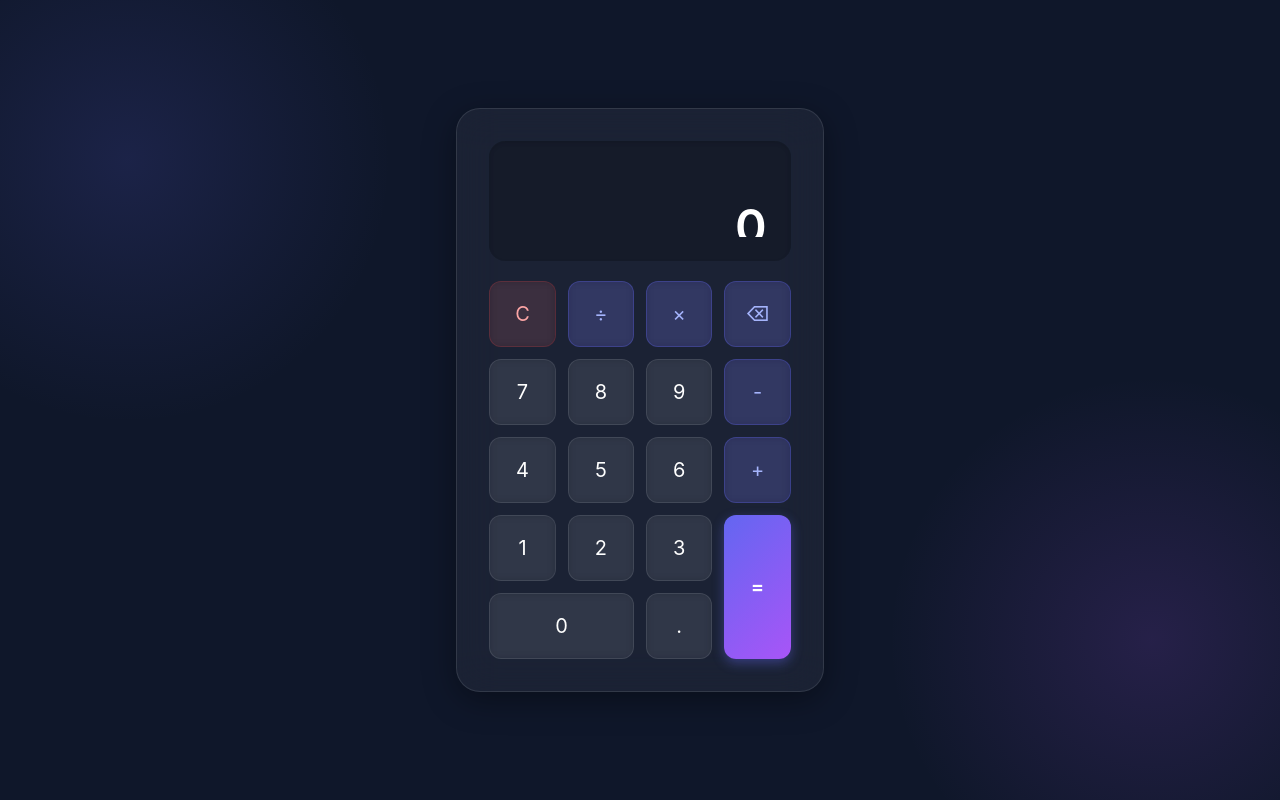
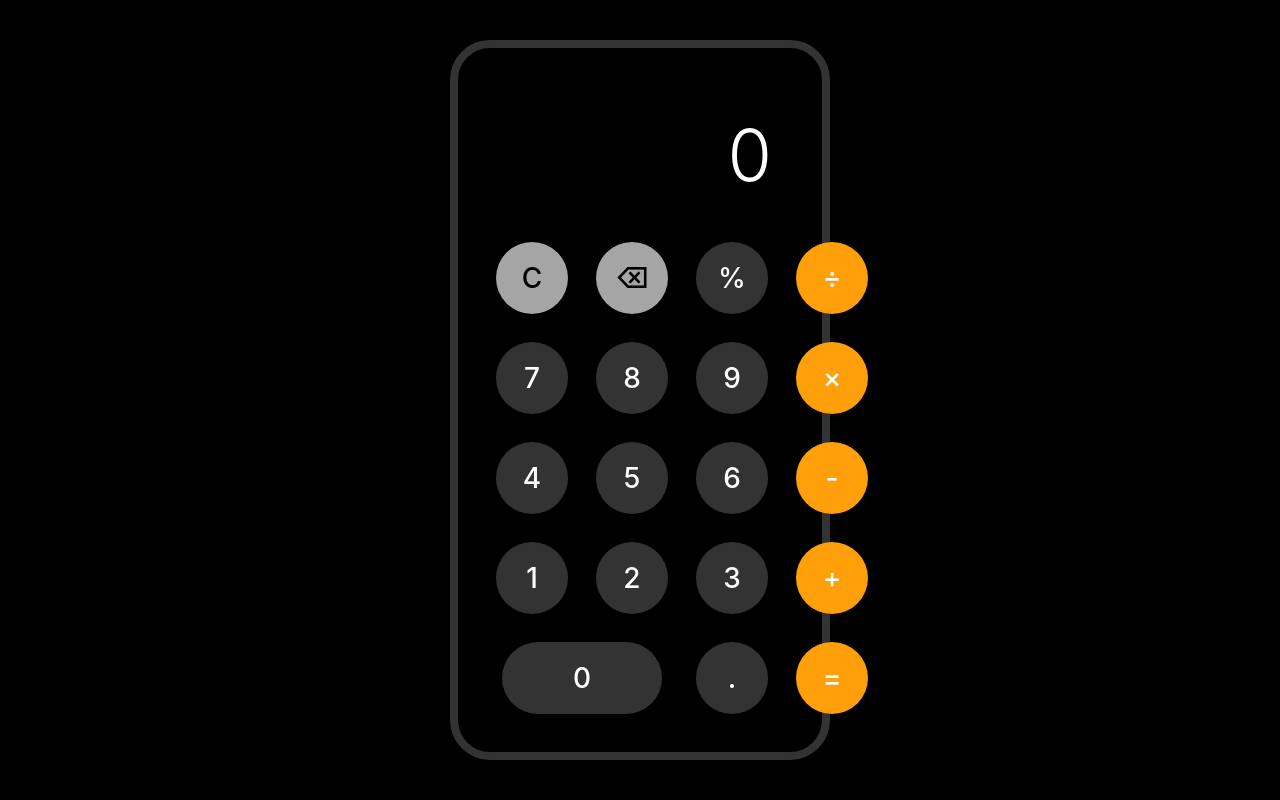
Before and after one commit to tonymat/my_calculator, a React (Vite) app: page / in a window 1280 px wide. Built offline with nearby package versions, Linux system fonts and the light colour scheme.

Commit message:
Update UI to MIUI style

```diff
--- a/src/components/Calculator.jsx
+++ b/src/components/Calculator.jsx
@@ -17,6 +17,14 @@ const Calculator = () => {
 
         if (value === '⌫') {
             setCurrent(current.slice(0, -1));
+            return;
+        }
+
+        if (value === '%') {
+            // Simple percent logic: divide by 100
+            if (current) {
+                setCurrent((parseFloat(current) / 100).toString());
+            }
             return;
         }
 
@@ -76,14 +84,18 @@ const Calculator = () => {
 
     return (
         <div style={{
-            background: 'var(--glass-bg)',
-            backdropFilter: 'blur(20px)',
-            border: '1px solid var(--glass-border)',
-            borderRadius: '24px',
-            padding: '32px',
+            background: '#000',
+            borderRadius: '40px',
+            padding: '20px',
             width: '100%',
-            maxWidth: '400px',
-            boxShadow: 'var(--glass-shadow)',
+            maxWidth: '380px',
+            boxShadow: '0 20px 50px rgba(0,0,0,0.5)',
+            display: 'flex',
+            flexDirection: 'column',
+            justifyContent: 'flex-end',
+            height: '800px', // Fixed height to simulate phone screen
+            maxHeight: '90vh',
+            border: '8px solid #333' // Bezel
         }}>
             <Display previous={previous + (operation ? ` ${operation}` : '')} current={current} />
             <Keypad onButtonClick={handleButtonClick} />
--- a/src/components/Display.jsx
+++ b/src/components/Display.jsx
@@ -3,22 +3,20 @@ import React from 'react';
 const Display = ({ previous, current }) => {
     return (
         <div style={{
-            background: 'rgba(0, 0, 0, 0.2)',
-            borderRadius: '16px',
-            padding: '24px',
-            marginBottom: '20px',
+            padding: '20px 30px',
+            marginBottom: '10px',
             textAlign: 'right',
             display: 'flex',
             flexDirection: 'column',
             justifyContent: 'flex-end',
-            height: '120px',
-            boxShadow: 'inset 0 2px 4px rgba(0,0,0,0.1)'
+            height: '180px',
+            width: '100%',
         }}>
             <div style={{
                 color: 'rgba(255, 255, 255, 0.6)',
-                fontSize: '1.2rem',
-                marginBottom: '8px',
-                minHeight: '1.5rem',
+                fontSize: '1.5rem',
+                marginBottom: '10px',
+                minHeight: '2rem',
                 overflow: 'hidden',
                 textOverflow: 'ellipsis',
                 whiteSpace: 'nowrap'
@@ -27,11 +25,12 @@ const Display = ({ previous, current }) => {
             </div>
             <div style={{
                 color: '#fff',
-                fontSize: '3rem',
-                fontWeight: '600',
+                fontSize: '4.5rem',
+                fontWeight: '300',
                 overflow: 'hidden',
                 textOverflow: 'ellipsis',
-                whiteSpace: 'nowrap'
+                whiteSpace: 'nowrap',
+                lineHeight: '1.1'
             }}>
                 {current || '0'}
             </div>
--- a/src/components/Keypad.jsx
+++ b/src/components/Keypad.jsx
@@ -3,65 +3,50 @@ import React from 'react';
 const Button = ({ label, onClick, type = 'default', style }) => {
     const getStyle = () => {
         const baseStyle = {
-            padding: '20px',
-            fontSize: '1.25rem',
-            borderRadius: '12px',
-            border: '1px solid rgba(255, 255, 255, 0.1)',
-            background: 'rgba(255, 255, 255, 0.05)',
-            color: '#fff',
-            transition: 'all 0.2s ease',
-            backdropFilter: 'blur(5px)',
+            width: '72px',
+            height: '72px',
+            fontSize: '1.75rem',
+            borderRadius: '50%',
+            border: 'none',
+            display: 'flex',
+            alignItems: 'center',
+            justifyContent: 'center',
+            transition: 'filter 0.2s ease',
+            margin: '8px',
+            fontWeight: '500',
         };
 
-        if (type === 'operator') {
+        if (type === 'operator' || type === 'equals') {
             return {
                 ...baseStyle,
-                background: 'rgba(99, 102, 241, 0.2)',
-                borderColor: 'rgba(99, 102, 241, 0.3)',
-                color: '#a5b4fc',
+                background: 'var(--btn-operator-bg)',
+                color: 'var(--btn-text-light)',
             };
         }
 
-        if (type === 'equals') {
+        if (type === 'clear' || type === 'backspace') {
             return {
                 ...baseStyle,
-                background: 'var(--primary-gradient)',
-                border: 'none',
-                boxShadow: '0 4px 12px rgba(99, 102, 241, 0.4)',
-                fontWeight: '600',
+                background: 'var(--btn-function-bg)',
+                color: 'var(--btn-text-dark)',
             };
         }
 
-        if (type === 'clear') {
-            return {
-                ...baseStyle,
-                background: 'rgba(239, 68, 68, 0.1)',
-                borderColor: 'rgba(239, 68, 68, 0.2)',
-                color: '#fca5a5',
-            };
-        }
-
-        return baseStyle;
+        // Default (Numbers)
+        return {
+            ...baseStyle,
+            background: 'var(--btn-number-bg)',
+            color: 'var(--btn-text-light)',
+        };
     };
 
     return (
         <button
             onClick={() => onClick(label)}
             style={{ ...getStyle(), ...style }}
-            onMouseEnter={(e) => {
-                e.target.style.transform = 'translateY(-2px)';
-                e.target.style.background = type === 'equals'
-                    ? 'var(--primary-gradient)'
-                    : type === 'operator'
-                        ? 'rgba(99, 102, 241, 0.3)'
-                        : 'rgba(255, 255, 255, 0.1)';
-            }}
-            onMouseLeave={(e) => {
-                e.target.style.transform = 'none';
-                e.target.style.background = getStyle().background;
-            }}
-            onMouseDown={(e) => e.target.style.transform = 'translateY(1px)'}
-            onMouseUp={(e) => e.target.style.transform = 'translateY(-2px)'}
+            onMouseDown={(e) => e.target.style.filter = 'brightness(1.2)'}
+            onMouseUp={(e) => e.target.style.filter = 'none'}
+            onMouseLeave={(e) => e.target.style.filter = 'none'}
         >
             {label}
         </button>
@@ -73,7 +58,7 @@ const Keypad = ({ onButtonClick }) => {
         { label: 'C', type: 'clear' },
         { label: '÷', type: 'operator' },
         { label: '×', type: 'operator' },
-        { label: '⌫', type: 'operator' },
+        { label: '⌫', type: 'backspace' },
         { label: '7' },
         { label: '8' },
         { label: '9' },
@@ -85,9 +70,48 @@ const Keypad = ({ onButtonClick }) => {
         { label: '1' },
         { label: '2' },
         { label: '3' },
-        { label: '=', type: 'equals', style: { gridRow: 'span 2' } },
-        { label: '0', style: { gridColumn: 'span 2' } },
+        { label: '=', type: 'equals', style: { gridRow: 'span 2', height: '160px', borderRadius: '40px' } }, // Special tall equals button often seen in some designs, or we can keep it standard. Let's make it standard circular for consistency with typical grid, or maybe the user wants the big equals. Standard grid is safer for "MIUI" which is usually uniform. Wait, MIUI usually has equals at bottom right. Let's stick to a standard 4x5 grid if possible, or the current layout.
+        // The current layout in previous step had equals spanning 2 rows.
+        // Let's adjust to a standard 4-column layout where equals is just bottom right.
+        // Row 1: C, Div, Mul, Del
+        // Row 2: 7, 8, 9, -
+        // Row 3: 4, 5, 6, +
+        // Row 4: 1, 2, 3, = (spanning?)
+        // Row 5: 0, .
+
+        // Let's try a standard layout:
+        // C  ( )  %  /
+        // 7   8   9  x
+        // 4   5   6  -
+        // 1   2   3  +
+        // 0   .   =  =
+    ];
+
+    // Re-defining buttons for a cleaner 4x5 grid
+    const gridButtons = [
+        { label: 'C', type: 'clear' },
+        { label: '⌫', type: 'backspace' },
+        { label: '%', type: 'function' }, // Added % for aesthetics, logic can be added later or just ignored
+        { label: '÷', type: 'operator' },
+
+        { label: '7' },
+        { label: '8' },
+        { label: '9' },
+        { label: '×', type: 'operator' },
+
+        { label: '4' },
+        { label: '5' },
+        { label: '6' },
+        { label: '-', type: 'operator' },
+
+        { label: '1' },
+        { label: '2' },
+        { label: '3' },
+        { label: '+', type: 'operator' },
+
+        { label: '0', style: { width: '160px', borderRadius: '40px', gridColumn: 'span 2' } }, // Wide 0
         { label: '.' },
+        { label: '=', type: 'equals' },
     ];
 
     return (
@@ -95,8 +119,10 @@ const Keypad = ({ onButtonClick }) => {
             display: 'grid',
             gridTemplateColumns: 'repeat(4, 1fr)',
             gap: '12px',
+            justifyItems: 'center',
+            padding: '10px'
         }}>
-            {buttons.map((btn, index) => (
+            {gridButtons.map((btn, index) => (
                 <Button
                     key={index}
                     label={btn.label}
--- a/src/index.css
+++ b/src/index.css
@@ -1,11 +1,11 @@
 :root {
-  --bg-color: #0f172a;
-  --text-color: #f8fafc;
-  --primary-gradient: linear-gradient(135deg, #6366f1 0%, #a855f7 100%);
-  --secondary-gradient: linear-gradient(135deg, #3b82f6 0%, #2dd4bf 100%);
-  --glass-bg: rgba(255, 255, 255, 0.05);
-  --glass-border: rgba(255, 255, 255, 0.1);
-  --glass-shadow: 0 8px 32px 0 rgba(0, 0, 0, 0.37);
+  --bg-color: #000000;
+  --text-color: #ffffff;
+  --btn-number-bg: #333333;
+  --btn-operator-bg: #ff9f0a;
+  --btn-function-bg: #a5a5a5;
+  --btn-text-dark: #000000;
+  --btn-text-light: #ffffff;
   --font-main: 'Inter', system-ui, -apple-system, sans-serif;
 }
 
@@ -18,9 +18,6 @@ body {
   display: flex;
   justify-content: center;
   align-items: center;
-  background-image:
-    radial-gradient(circle at 10% 20%, rgba(99, 102, 241, 0.15) 0%, transparent 20%),
-    radial-gradient(circle at 90% 80%, rgba(168, 85, 247, 0.15) 0%, transparent 20%);
 }
 
 * {
```
